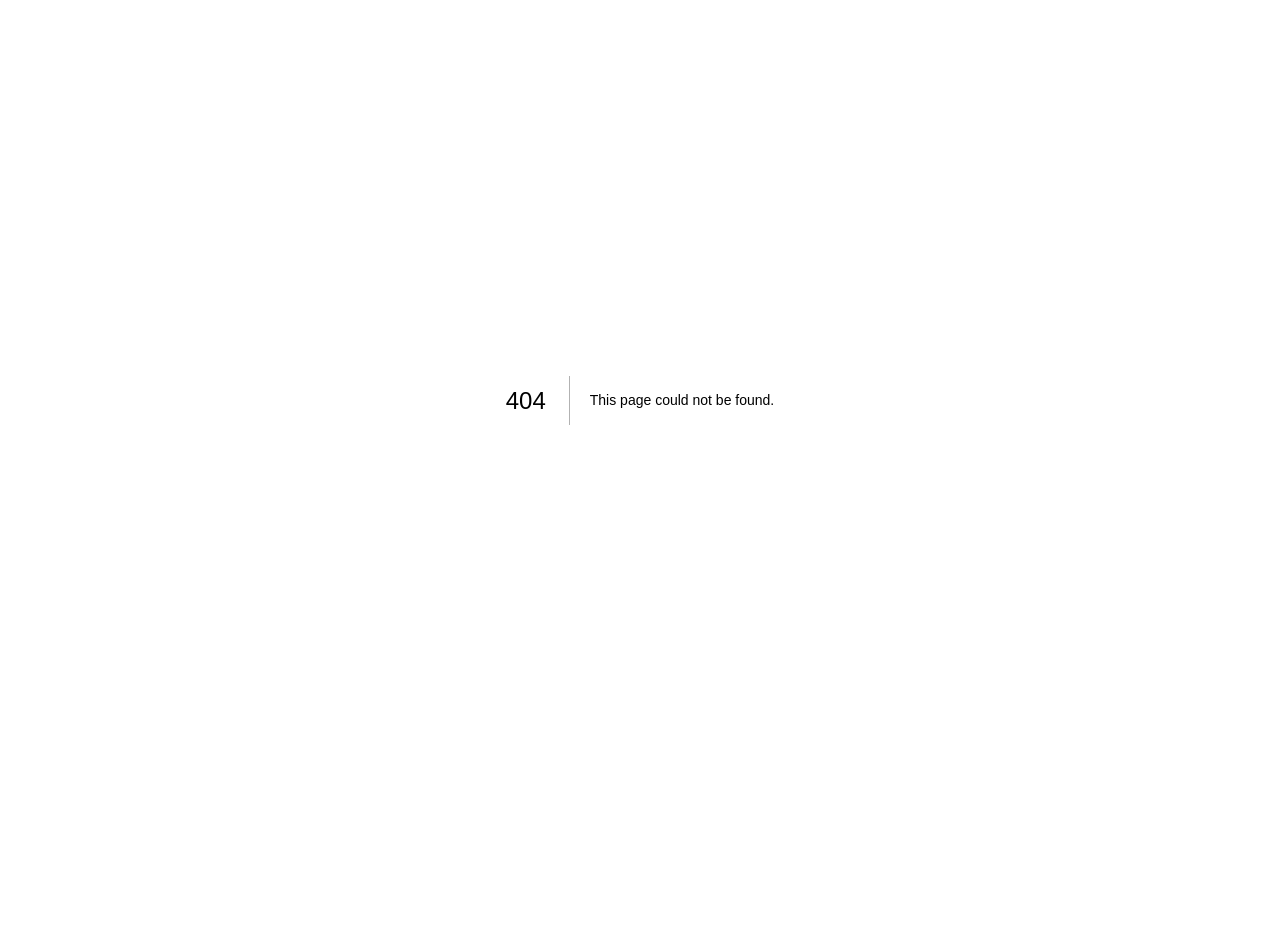
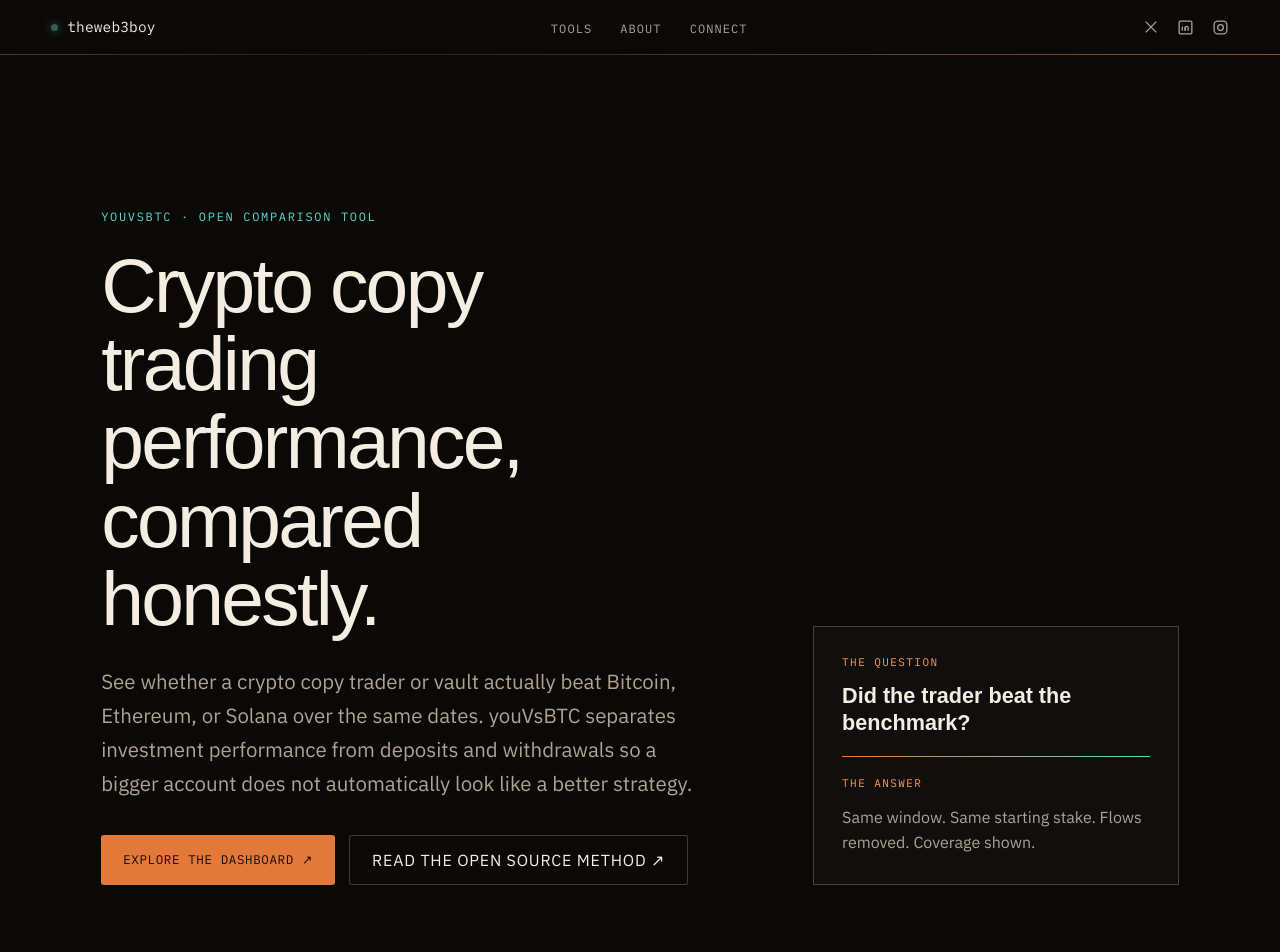
Before and after one commit to Webners1/TheWeb3Boy, a Next.js app: page /youvsbtc in a window 1280 px wide. Before the commit this address had no page. Shown: the top 952 px of the page. Before the commit the page ends 800 px from the top, so only its background shows below. Built offline with nearby package versions, Linux system fonts and the light colour scheme; a web font is replaced by a local one.

Commit message:
feat(seo): add youVsBTC product landing page

```diff
--- a/src/app/globals.css
+++ b/src/app/globals.css
@@ -41,6 +41,36 @@ p{margin:0;}
    shrink-wraps its content and re-centres every time the headline word
    cycles - the whole hero text visibly jumps sideways. */
 .wrap{max-width:var(--maxw);width:100%;margin:0 auto;padding:0 clamp(20px,4vw,64px);}
+
+.product-page{background:var(--bg);}
+.product-hero{padding:clamp(84px,12vw,160px) 0 110px;border-bottom:1px solid var(--line);}
+.product-hero-grid{display:grid;grid-template-columns:minmax(0,1.25fr) minmax(260px,.75fr);gap:clamp(36px,8vw,120px);align-items:end;}
+.product-hero h1{max-width:850px;font-size:clamp(2.8rem,6vw,6.5rem);line-height:1.02;letter-spacing:-.035em;}
+.product-lede{max-width:680px;margin-top:28px;color:var(--text-dim);font-size:clamp(1.05rem,1.6vw,1.35rem);line-height:1.65;}
+.product-actions{display:flex;flex-wrap:wrap;gap:14px;margin-top:34px;}
+.product-signal{border:1px solid var(--line-strong);padding:28px;background:rgba(244,238,226,.025);display:grid;gap:13px;}
+.product-signal-label{font-family:var(--font-mono);font-size:11px;letter-spacing:.13em;text-transform:uppercase;color:var(--copper-bright);}
+.product-signal strong{font-family:var(--font-display);font-size:1.35rem;line-height:1.25;}
+.product-signal-rule{height:1px;background:linear-gradient(90deg,var(--copper),var(--teal));margin:6px 0;}
+.product-signal p{color:var(--text-dim);line-height:1.6;}
+.product-section{border-bottom:1px solid var(--line);}
+.product-section h2{max-width:780px;font-size:clamp(2rem,4vw,4.5rem);line-height:1.08;margin-top:14px;}
+.product-feature-grid{display:grid;grid-template-columns:repeat(3,1fr);gap:1px;background:var(--line);margin-top:60px;border:1px solid var(--line);}
+.product-feature-grid article{background:var(--bg);padding:30px;min-height:270px;}
+.product-number{font-family:var(--font-mono);color:var(--teal);font-size:12px;}
+.product-feature-grid h3{font-size:1.25rem;margin-top:48px;}
+.product-feature-grid p,.product-copy p{color:var(--text-dim);line-height:1.7;margin-top:15px;}
+.product-method-grid{display:grid;grid-template-columns:minmax(0,1fr) minmax(0,1fr);gap:clamp(36px,9vw,150px);}
+.product-copy{max-width:600px;}
+.product-cta-section{border-bottom:0;}
+.product-cta{padding-bottom:120px;}
+.product-cta p:not(.eyebrow){max-width:620px;color:var(--text-dim);font-size:1.1rem;line-height:1.65;margin:22px 0 30px;}
+@media (max-width:780px){
+  .product-hero-grid,.product-method-grid{grid-template-columns:1fr;}
+  .product-feature-grid{grid-template-columns:1fr;}
+  .product-feature-grid article{min-height:auto;}
+  .product-feature-grid h3{margin-top:24px;}
+}
 
 .grain{position:fixed;inset:0;z-index:60;pointer-events:none;opacity:0.5;mix-blend-mode:overlay;
   background-image:radial-gradient(rgba(255,255,255,0.05) 1px, transparent 1px);
--- a/src/app/page.tsx
+++ b/src/app/page.tsx
@@ -129,6 +129,10 @@ export default function Home() {
                 </a>
                 <Link className="tool-github" href="/dashboard">
                   <span>Open the dashboard</span>
+                  <span className="tool-github-arrow">↗</span>
+                </Link>
+                <Link className="tool-github" href="/youvsbtc">
+                  <span>How the comparison works</span>
                   <span className="tool-github-arrow">↗</span>
                 </Link>
               </div>
--- /dev/null
+++ b/src/app/youvsbtc/page.tsx
@@ -0,0 +1,144 @@
+import type { Metadata } from "next";
+import Link from "next/link";
+import Nav from "@/components/Nav";
+
+export const metadata: Metadata = {
+  title: "Crypto Copy Trading Performance vs Bitcoin, Ethereum and Solana",
+  description:
+    "youVsBTC compares crypto copy traders and vaults against Bitcoin, Ethereum, and Solana using flow-neutral performance, drawdown, beta, and coverage data.",
+  alternates: { canonical: "/youvsbtc" },
+  openGraph: {
+    title: "Crypto Copy Trading Performance vs Bitcoin, Ethereum and Solana",
+    description:
+      "Compare crypto copy traders and vaults against Bitcoin, Ethereum, and Solana using transparent performance data.",
+    url: "https://theweb3boy.com/youvsbtc",
+    type: "website",
+  },
+};
+
+const productJsonLd = {
+  "@context": "https://schema.org",
+  "@type": "WebApplication",
+  name: "youVsBTC",
+  url: "https://theweb3boy.com/youvsbtc",
+  applicationCategory: "FinanceApplication",
+  operatingSystem: "Web",
+  description:
+    "A crypto copy trading and vault performance comparison tool that measures flow-neutral returns against Bitcoin, Ethereum, and Solana.",
+  isAccessibleForFree: true,
+  creator: { "@type": "Organization", name: "theweb3boy", url: "https://theweb3boy.com/" },
+  featureList: [
+    "Crypto copy trader comparison",
+    "Bitcoin, Ethereum, and Solana benchmarks",
+    "Flow-neutral performance analysis",
+    "Drawdown and beta metrics",
+  ],
+};
+
+export default function YouVsBtcPage() {
+  return (
+    <>
+      <Nav />
+      <main className="product-page">
+        <script
+          type="application/ld+json"
+          dangerouslySetInnerHTML={{ __html: JSON.stringify(productJsonLd).replace(/</g, "\\u003c") }}
+        />
+
+        <section className="product-hero">
+          <div className="wrap product-hero-grid">
+            <div>
+              <p className="eyebrow teal">youVsBTC · open comparison tool</p>
+              <h1>Crypto copy trading performance, compared honestly.</h1>
+              <p className="product-lede">
+                See whether a crypto copy trader or vault actually beat Bitcoin, Ethereum, or Solana over the
+                same dates. youVsBTC separates investment performance from deposits and withdrawals so a bigger
+                account does not automatically look like a better strategy.
+              </p>
+              <div className="product-actions">
+                <Link className="btn btn-primary" href="/dashboard">
+                  Explore the dashboard ↗
+                </Link>
+                <a className="btn btn-ghost" href="https://github.com/Webners1/youVsBtc" target="_blank" rel="noopener">
+                  Read the open source method ↗
+                </a>
+              </div>
+            </div>
+            <aside className="product-signal" aria-label="youVsBTC comparison summary">
+              <span className="product-signal-label">The question</span>
+              <strong>Did the trader beat the benchmark?</strong>
+              <span className="product-signal-rule" />
+              <span className="product-signal-label">The answer</span>
+              <p>Same window. Same starting stake. Flows removed. Coverage shown.</p>
+            </aside>
+          </div>
+        </section>
+
+        <section className="section product-section">
+          <div className="wrap">
+            <p className="eyebrow copper">What it measures</p>
+            <h2>More than a screenshot of a winning month.</h2>
+            <div className="product-feature-grid">
+              <article>
+                <span className="product-number">01</span>
+                <h3>Flow-neutral returns</h3>
+                <p>
+                  Deposits and withdrawals can make account value rise or fall without reflecting trading skill.
+                  youVsBTC uses time-weighted performance where the data supports it.
+                </p>
+              </article>
+              <article>
+                <span className="product-number">02</span>
+                <h3>Market benchmarks</h3>
+                <p>
+                  Compare a vault or copy trader with Bitcoin, Ethereum, and Solana buy-and-hold over the same
+                  comparison window.
+                </p>
+              </article>
+              <article>
+                <span className="product-number">03</span>
+                <h3>Risk and coverage context</h3>
+                <p>
+                  Returns are shown alongside drawdown, volatility, beta, data coverage, sampling, and eligibility
+                  so partial evidence is not presented as a complete track record.
+                </p>
+              </article>
+            </div>
+          </div>
+        </section>
+
+        <section className="section product-section product-method">
+          <div className="wrap product-method-grid">
+            <div>
+              <p className="eyebrow teal">For crypto researchers</p>
+              <h2>Compare copy traders without confusing capital with performance.</h2>
+            </div>
+            <div className="product-copy">
+              <p>
+                Crypto copy trading directories often mix current assets under management, reported ROI, and
+                historical returns as if they were the same measurement. youVsBTC keeps those signals separate and
+                labels the source, date, window, and data quality behind each figure.
+              </p>
+              <p>
+                The dashboard currently covers supported vault and strategy sources, including Hyperliquid and
+                Enzyme data where the required observations are available. A missing or partial window stays
+                visible as a limitation instead of becoming a silent ranking.
+              </p>
+            </div>
+          </div>
+        </section>
+
+        <section className="section product-section product-cta-section">
+          <div className="wrap product-cta">
+            <p className="eyebrow copper">Start with the data</p>
+            <h2>Find out what your crypto strategy really did.</h2>
+            <p>Open the live comparison dashboard, choose a window, and compare a vault with BTC, ETH, or SOL.</p>
+            <Link className="btn btn-primary" href="/dashboard">
+              Open youVsBTC dashboard ↗
+            </Link>
+          </div>
+        </section>
+      </main>
+    </>
+  );
+}
--- a/src/components/Nav.tsx
+++ b/src/components/Nav.tsx
@@ -81,6 +81,10 @@ export default function Nav() {
               <span className="ndi-name">youVsBTC</span>
               <span className="ndi-status">In development</span>
             </Link>
+            <Link href="/youvsbtc" className="nav-dropdown-item">
+              <span className="ndi-name">How it works</span>
+              <span className="ndi-status">Compare performance</span>
+            </Link>
             <p className="nav-dropdown-note">More tools ship here as they&apos;re ready.</p>
           </div>
         </li>
@@ -121,6 +125,9 @@ export default function Nav() {
         <Link href="/dashboard" onClick={() => setOpen(false)}>
           youVsBTC dashboard
         </Link>
+        <Link href="/youvsbtc" onClick={() => setOpen(false)}>
+          How youVsBTC works
+        </Link>
         <a href="#about" onClick={() => setOpen(false)}>
           About
         </a>
```
